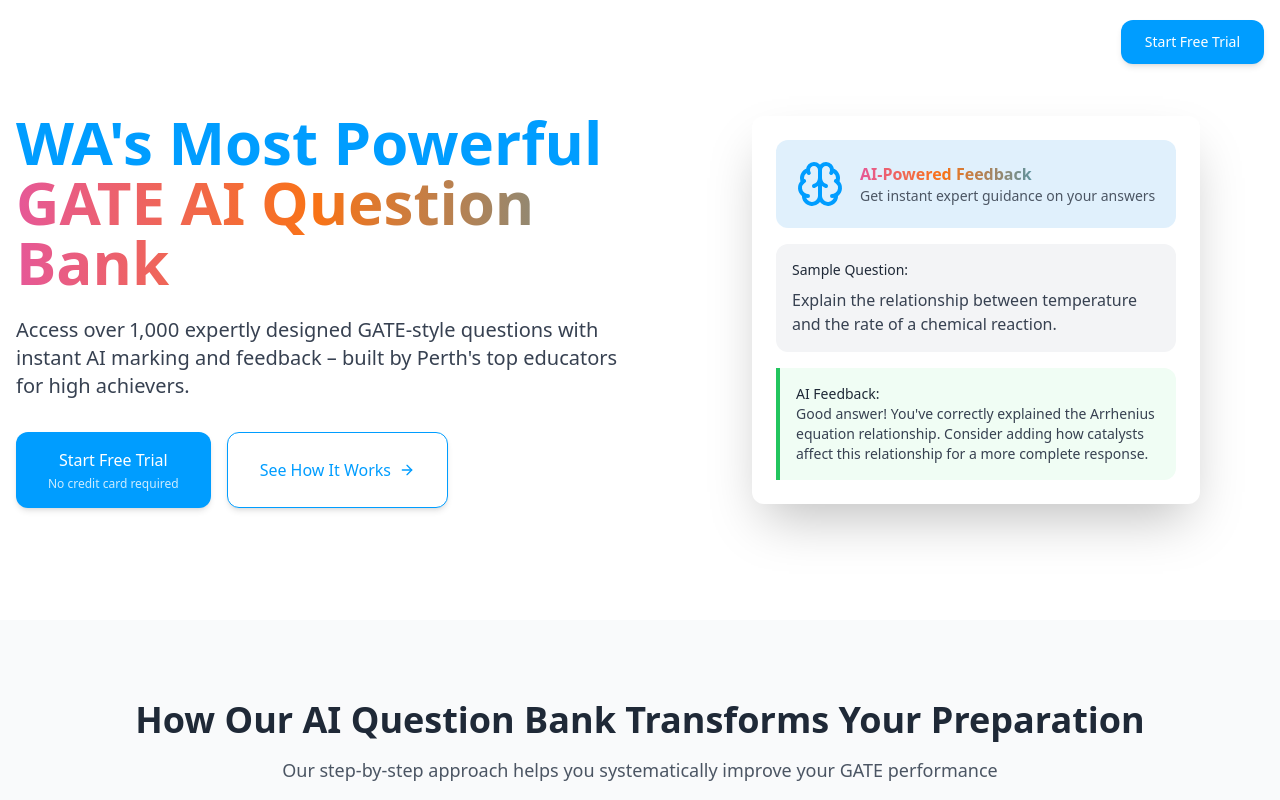
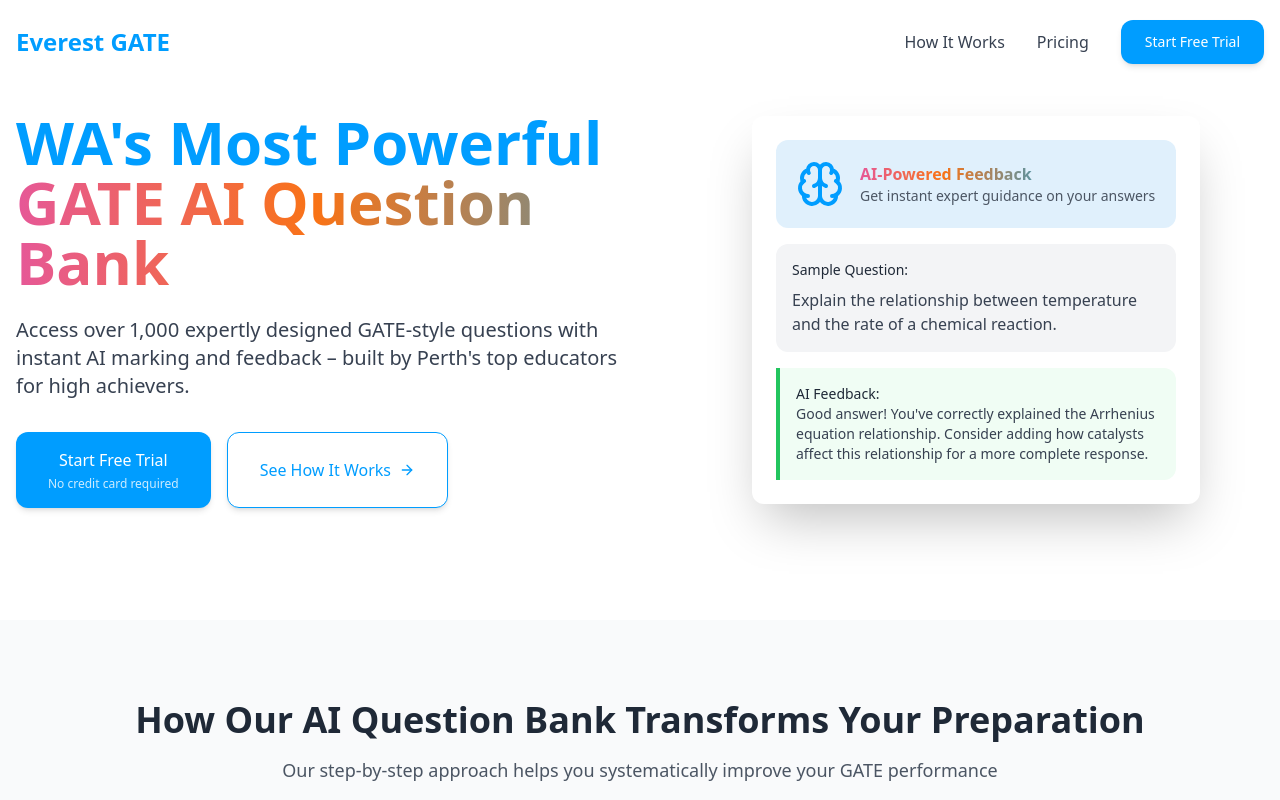
Before and after one commit to metaphexx/gate-ai-prepwise, a React (Vite) app: page / in a window 1280 px wide. Shown: the top 800 px of the page. Built offline with nearby package versions, Linux system fonts and the light colour scheme.

Commit message:
Fix: Make logo and navigation visible on load
Make the logo and "How It Works" and "Pricing" navigation links visible on initial page load.

```diff
--- a/src/components/landing/navbar.tsx
+++ b/src/components/landing/navbar.tsx
@@ -1,3 +1,4 @@
+
 import React, { useState, useEffect } from 'react';
 import CTAButton from '../ui-custom/cta-button';
 import { Menu, X } from 'lucide-react';
@@ -38,13 +39,13 @@ const Navbar = () => {
       <div className="container mx-auto px-4">
         <div className="flex justify-between items-center">
           <div className="flex items-center">
-            <a href="/" className={`font-bold text-2xl ${isScrolled ? 'text-everest-blue' : 'text-white'}`}>
+            <a href="/" className="font-bold text-2xl text-everest-blue">
               Everest GATE
             </a>
           </div>
 
           <div className="hidden md:flex items-center space-x-8">
-            <nav className={`${isScrolled ? 'text-gray-700' : 'text-white'}`}>
+            <nav className="text-gray-700">
               <ul className="flex space-x-8">
                 <li>
                   <button
@@ -77,8 +78,8 @@ const Navbar = () => {
             onClick={() => setMobileMenuOpen(!mobileMenuOpen)}
           >
             {mobileMenuOpen ?
-              <X className={`h-6 w-6 ${isScrolled ? 'text-gray-800' : 'text-white'}`} /> :
-              <Menu className={`h-6 w-6 ${isScrolled ? 'text-gray-800' : 'text-white'}`} />
+              <X className="h-6 w-6 text-gray-800" /> :
+              <Menu className="h-6 w-6 text-gray-800" />
             }
           </button>
         </div>
```
